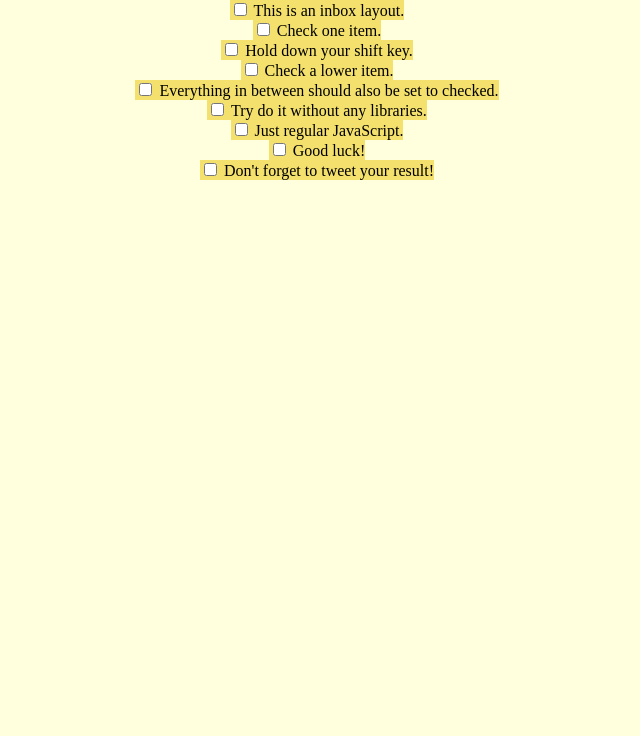
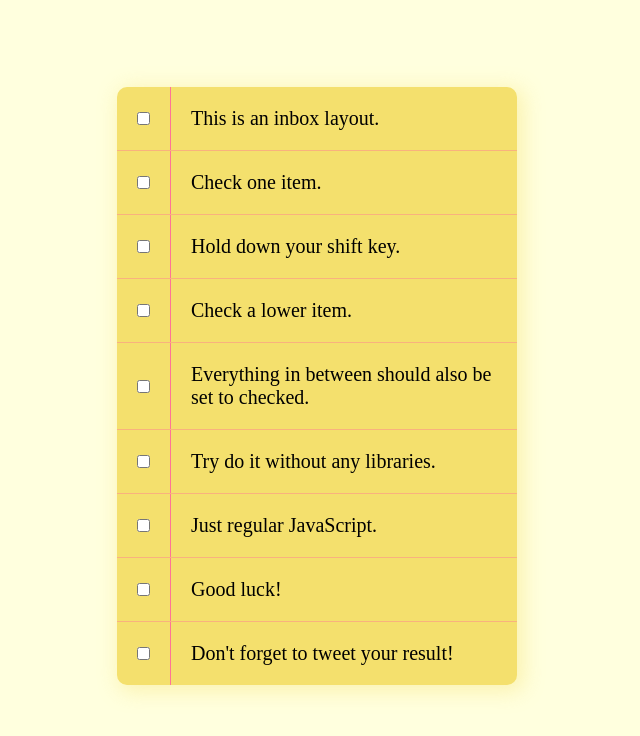
Before and after one commit to molinarijess/check-multiple-checkboxes, a plain HTML site: page index.html in a window 1280 px wide. Shown: the whole page, without its empty margins (323-963 px from the left). Drawn offline with Linux system fonts and the light colour scheme; a web font is replaced by a local one.

Commit message:
Update style.css

```diff
--- a/style.css
+++ b/style.css
@@ -7,12 +7,36 @@ body {
 }
 
 .inbox {
-  display: flex;
-  flex-direction: column;
-  justify-content: center;
+  background: #f4e06d;
+  border-radius: 10px;
+  box-shadow: 4px 4px 20px 3px #f4e06d64;
+  margin: 87px auto;
+  max-width: 400px;
 }
 
 .item {
-  background: #f4e06d;
-  align-self: center;
+  align-items: center;
+  border-bottom: 1px solid #ff73966c;
+  display: flex;
 }
+
+.item:last-child {
+  border-bottom: 0;
+}
+
+input:checked + label {
+  color: #c499ba;
+  text-decoration: line-through;
+}
+
+input[type="checkbox"] {
+  margin: 20px;
+}
+
+label {
+  border-left: 1px solid #ff7396;
+  flex: 1;
+  font-size: 20px;
+  padding: 20px;
+  transition: color ease-in-out 0.3s;
+}
```
